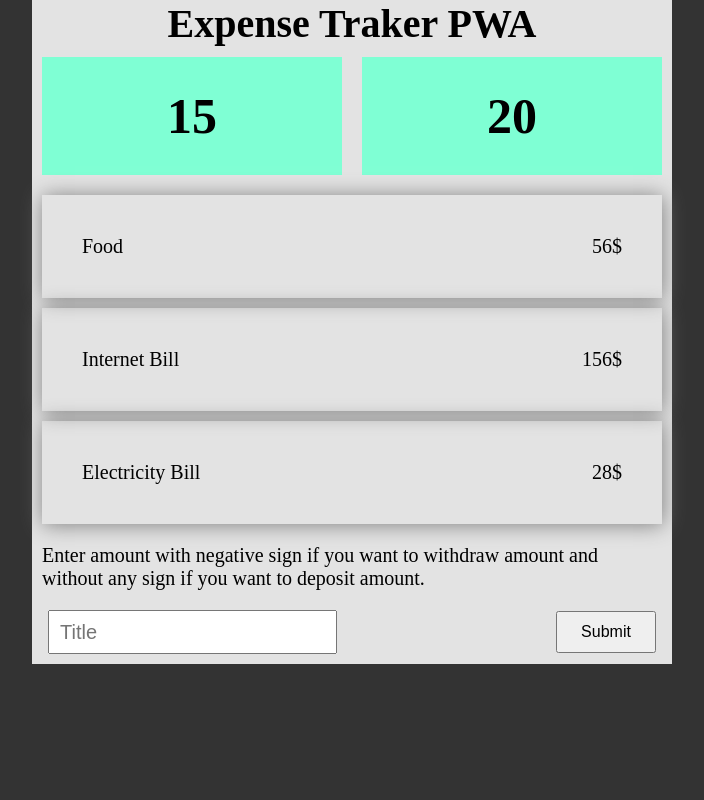
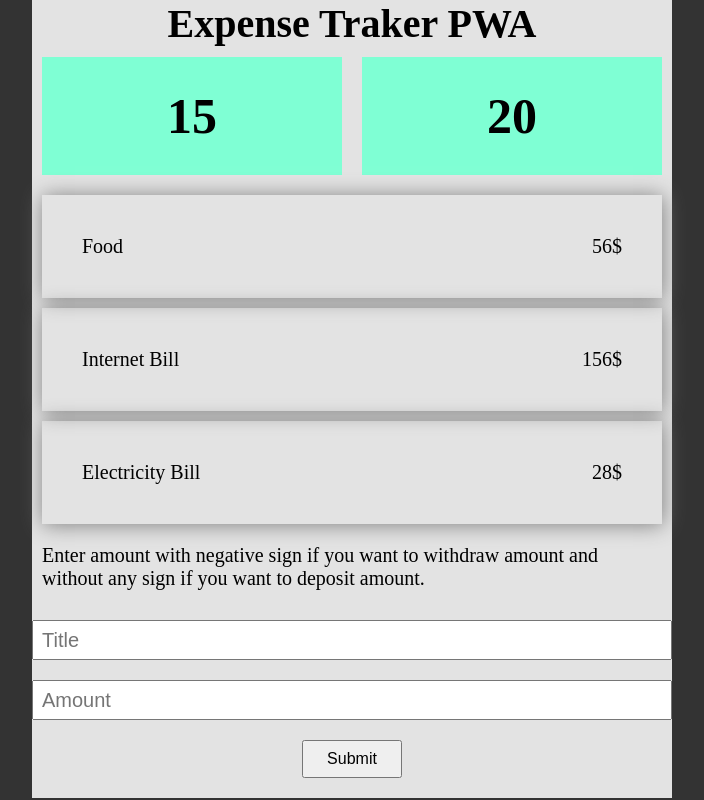
Before and after one commit to hamzakhalidbhutta/Expenses-Tracker-pwa, a React (Create React App) app: page / in a window 1280 px wide. Shown: the whole page, without its empty margins (288-992 px from the left). Built offline with nearby package versions, Linux system fonts and the light colour scheme.

Commit message:
added getting form data functionality

```diff
--- a/src/Components/EnterTransections.tsx
+++ b/src/Components/EnterTransections.tsx
@@ -3,7 +3,10 @@ import React from "react";
 const EnterTransections = () => {
   function enterTrans(e: any) {
     const titleField: any = document.getElementById("t_title");
-    console.log(titleField);
+
+    const amountField: any = document.getElementById("t_amount");
+
+    console.log(`${titleField.value} , ${amountField.value}`);
   }
   return (
     <div className="enterTransections">
@@ -19,6 +22,7 @@ const EnterTransections = () => {
         className="enterTransectionForm"
       >
         <input type="text" placeholder="Title" name="t_title" id="t_title" />
+        <input type="text" placeholder="Amount" name="t_amount" id="t_amount" />
         <button>Submit</button>
       </form>
     </div>
--- a/src/Scss/partials/_enter_transections.scss
+++ b/src/Scss/partials/_enter_transections.scss
@@ -5,21 +5,28 @@
     margin: 1rem;
   }
   .enterTransectionForm {
-    width: 95%;
+
     display: flex;
+    flex-direction: column;
     align-items: center;
     justify-content: space-between;
     padding: 1rem;
     margin: auto;
     input{
+        width: 100%;
         height: 2rem;
-        padding: 1rem;
+        margin: 1rem;
         font-size: 2rem;
+        padding: 0.8rem;
+
     }
     button{
+        width: 100%;
         font-size: 1.6rem;
         width: 10rem;
-        padding: 1rem;
+        margin: 1rem;
+        padding: 0.8rem;
+
     }
   }
 }
```
